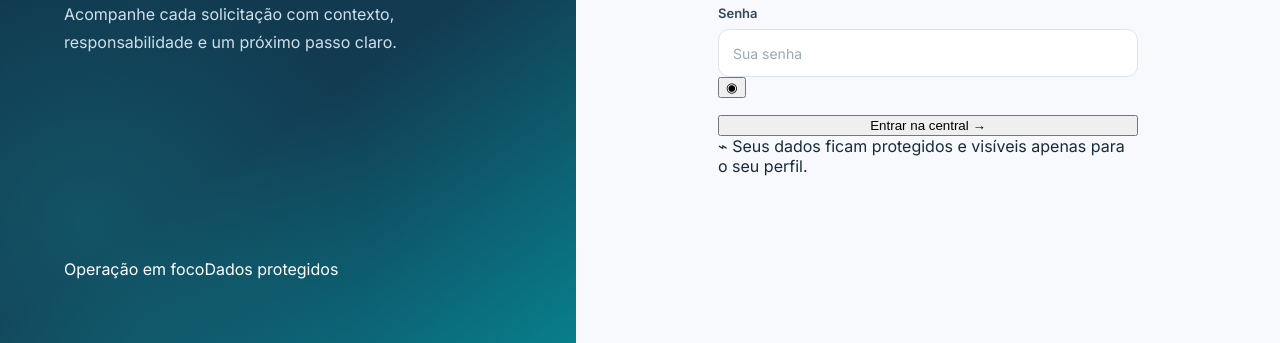
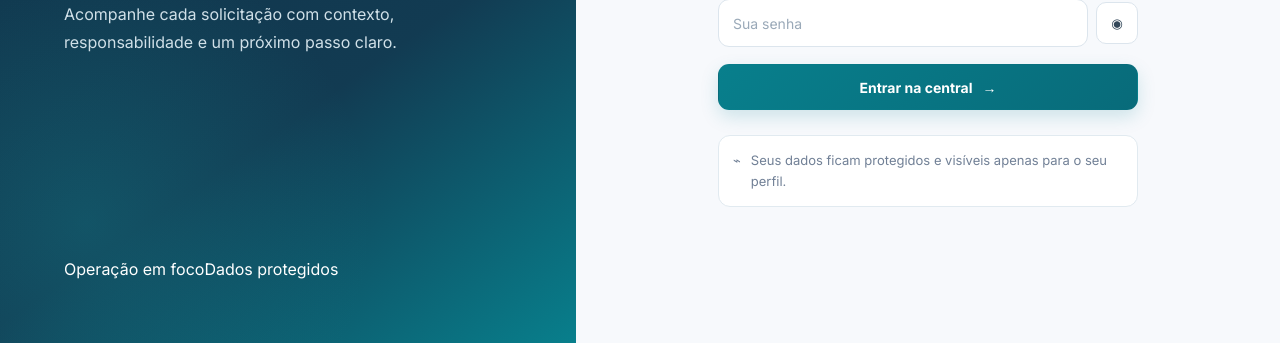
Before and after one commit to italogabriels4mini-ai/Atendimento-operacional-projeto-de-T.I, a website: page public/index.html in a window 1280 px wide. Shown: the part 457-800 px from the top of the page. Drawn offline with Linux system fonts and the light colour scheme; no server answers.

Commit message:
add codigo

```diff
--- a/public/css/style.css
+++ b/public/css/style.css
@@ -182,3 +182,77 @@ body {
     border-color: #087f8c;
     box-shadow: 0 0 0 4px rgba(8, 127, 140, 0.09);
 }
+/* Campo de senha e botão de visualização */
+.password-field {
+    display: flex;
+    align-items: center;
+    gap: 8px;
+    width: 100%;
+}
+
+.password-field input {
+    flex: 1;
+    width: 100%;
+}
+
+.password-toggle {
+    flex: 0 0 42px;
+    min-height: 42px;
+    border: 1px solid #dce5ed;
+    border-radius: 10px;
+    background: #fff;
+    color: #33485a;
+    cursor: pointer;
+}
+
+/* Botões */
+.button {
+    display: inline-flex;
+    align-items: center;
+    justify-content: center;
+    gap: 10px;
+    min-height: 46px;
+    padding: 0 18px;
+    border: 1px solid transparent;
+    border-radius: 11px;
+    font-family: inherit;
+    font-size: 14px;
+    font-weight: 700;
+    cursor: pointer;
+}
+
+.button.full {
+    width: 100%;
+}
+
+.button.primary {
+    color: #fff;
+    background: linear-gradient(135deg, #087f8c, #086b7a);
+    box-shadow: 0 7px 18px rgba(8, 127, 140, 0.17);
+}
+
+.button.primary:hover {
+    filter: brightness(1.06);
+    transform: translateY(-1px);
+}
+
+.form-hint {
+    color: #718096;
+    font-size: 12px;
+    line-height: 1.6;
+    margin: 0;
+}
+
+.auth-security {
+    display: flex;
+    gap: 10px;
+    align-items: flex-start;
+    margin-top: 25px;
+    padding: 14px;
+    border: 1px solid #e1eaf0;
+    border-radius: 12px;
+    background: #fff;
+    color: #718096;
+    font-size: 13px;
+    line-height: 1.6;
+}
```
